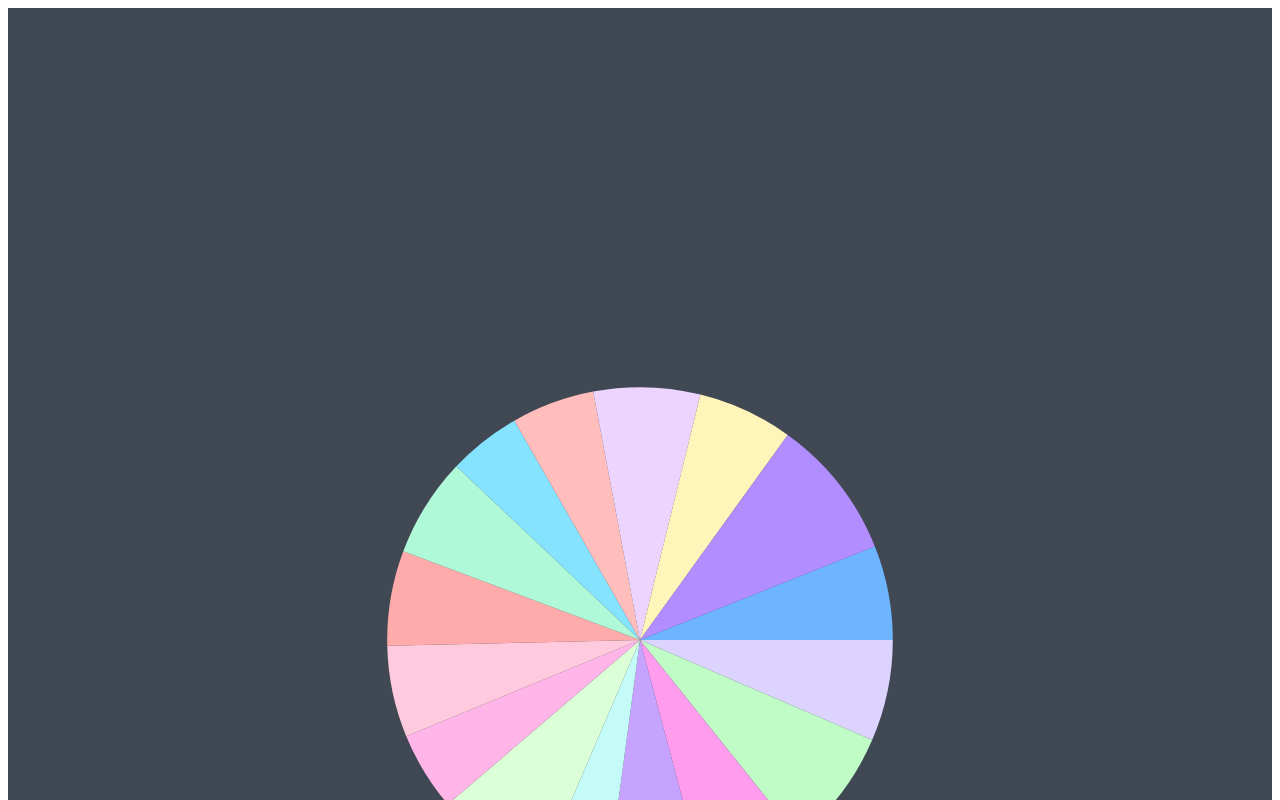
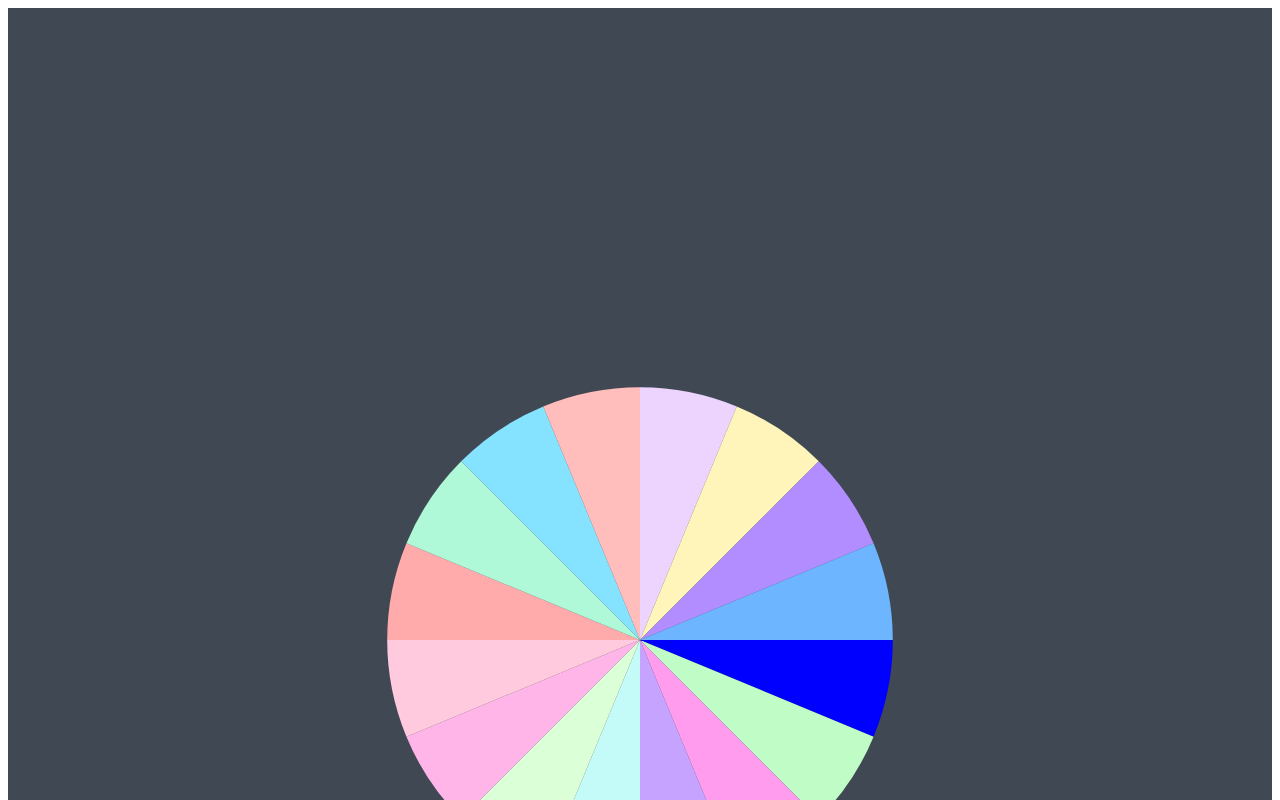
Before and after one commit to MatthewBlake/DividendTracker, a React (Create React App) app in the folder dividend_tracker_react/: page / in a window 1280 px wide. Shown: the top 800 px of the page. Built offline with nearby package versions, Linux system fonts and the light colour scheme.

Commit message:
Started dynamically updating pie chart from json file
Labels for pie chart are now taken from portfolio.json - adding values from portfolio.json to be done

```diff
--- a/dividend_tracker_react/src/App.js
+++ b/dividend_tracker_react/src/App.js
@@ -26,27 +26,46 @@ const Holdings=()=>{
   )
 }
 
+// positions[0].valueOfHoldingInEuro
+// positions[1].valueOfHoldingInEuro
+// positions[2].valueOfHoldingInEuro
+// positions[3].valueOfHoldingInEuro
+// positions[4].valueOfHoldingInEuro
+// positions[5].valueOfHoldingInEuro
+// positions[6].valueOfHoldingInEuro
+// positions[7].valueOfHoldingInEuro
+// positions[8].valueOfHoldingInEuro
+// positions[9].valueOfHoldingInEuro
+// positions[10].valueOfHoldingInEuro
+// positions[11].valueOfHoldingInEuro
+// positions[12].valueOfHoldingInEuro
+// positions[13].valueOfHoldingInEuro
+// positions[14].valueOfHoldingInEuro
+// positions[15].valueOfHoldingInEuro
+
+const data=[
+        {title: positions[0].ticker, value: 100, color: 'blue'},
+        {title: positions[1].ticker, value: 100, color: '#BFFCC6'},
+        {title: positions[2].ticker, value: 100, color: '#FF9CEE'},
+        {title: positions[3].ticker, value: 100, color: '#C5A3FF'},
+        {title: positions[4].ticker, value: 100, color: '#C4FAF8'},
+        {title: positions[5].ticker, value: 100, color: '#DBFFD6'},
+        {title: positions[6].ticker, value: 100, color: '#FFB5E8'},
+        {title: positions[7].ticker, value: 100, color: '#FFC9DE'},
+        {title: positions[8].ticker, value: 100, color: '#FFABAB'},
+        {title: positions[9].ticker, value: 100, color: '#AFF8D8'},
+        {title: positions[10].ticker, value: 100, color: '#85E3FF'},
+        {title: positions[11].ticker, value: 100, color: '#FFBEBC'},
+        {title: positions[12].ticker, value: 100, color: '#ECD4FF'},
+        {title: positions[13].ticker, value: 100, color: '#FFF5BA'},
+        {title: positions[14].ticker, value: 100, color: '#B28DFF'},
+        {title: positions[15].ticker, value: 100, color: '#6EB5FF'},
+      ];
+
 const Chart=()=>{
   return (
     <React.Fragment>
-      <PieChart style={{backgroundColor: '#404953'}} radius={20} labelPosition={112} animate data={[
-        {title: 'ABBV', value: 147.33, color: '#DCD3FF'},
-        {title: 'BMO', value: 176.97, color: '#BFFCC6'},
-        {title: 'BNS', value: 149.87, color: '#FF9CEE'},
-        {title: 'CL', value: 142.71, color: '#C5A3FF'},
-        {title: 'CSCO', value: 98.13, color: '#C4FAF8'},
-        {title: 'JNJ', value: 166.07, color: '#DBFFD6'},
-        {title: 'JPM', value: 114.82, color: '#FFB5E8'},
-        {title: 'KO', value: 133.10, color: '#FFC9DE'},
-        {title: 'LEG', value: 137.87, color: '#FFABAB'},
-        {title: 'MMM', value: 144.54, color: '#AFF8D8'},
-        {title: 'MRK', value: 106, color: '#85E3FF'},
-        {title: 'PEP', value: 120.91, color: '#FFBEBC'},
-        {title: 'O', value: 154.81, color: '#ECD4FF'},
-        {title: 'STOR', value: 138.60, color: '#FFF5BA'},
-        {title: 'T', value: 205.48, color: '#B28DFF'},
-        {title: 'VZ', value: 137.07, color: '#6EB5FF'},
-      ]}/>
+      <PieChart style={{backgroundColor: '#404953'}} radius={20} labelPosition={112} animate data={data}/>
     </React.Fragment>
   )
 }
```
Also changed, not shown: dividend_tracker_react/src/portfolio.json (+1 -1 lines), 1 other file (tests, documents, lock files or other folders).
